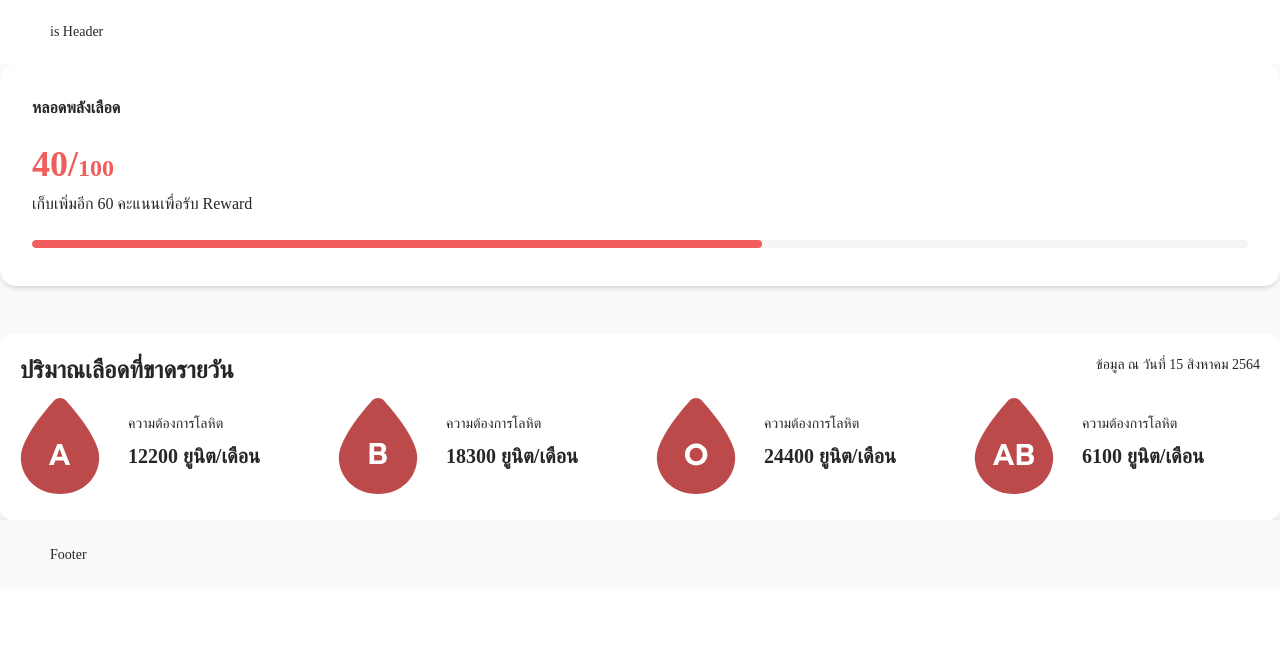
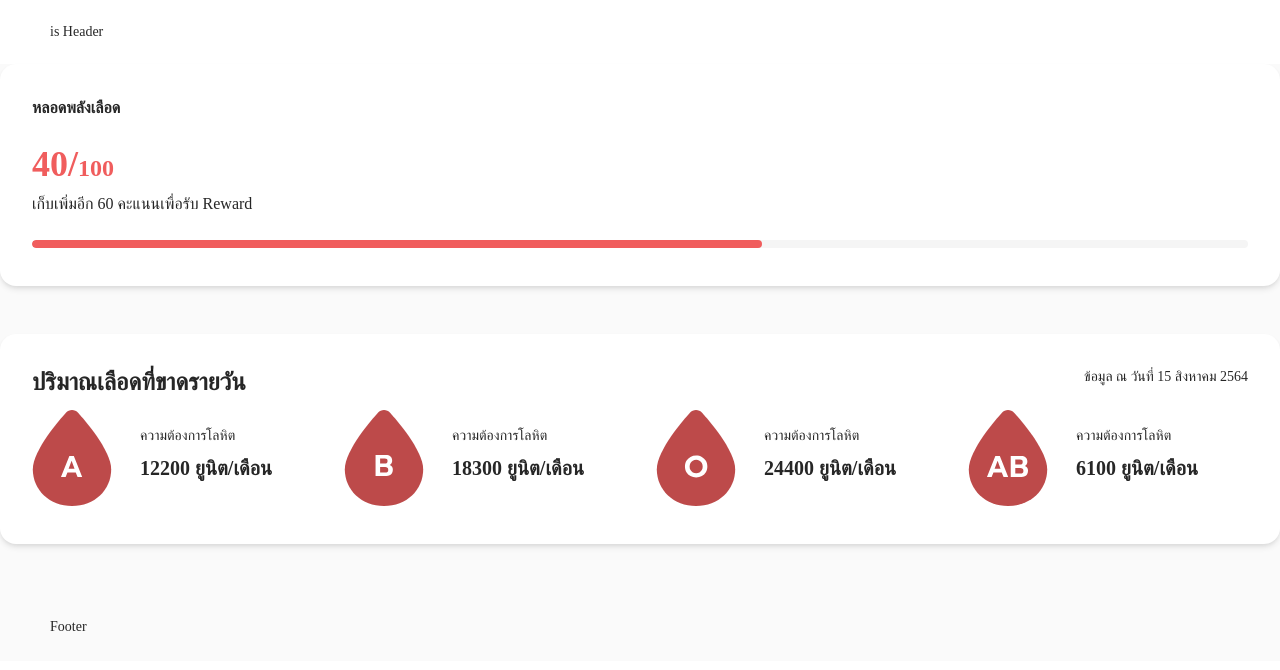
Before and after one commit to WebmasterCamp/ywc18-workshop-c, a React (Create React App) app: page / in a window 1280 px wide. Shown: the top 670 px of the page. Built offline with nearby package versions, Linux system fonts and the light colour scheme.

Commit message:
Update BloodRequire.js

```diff
--- a/src/containers/Home/BloodRequire/BloodRequire.js
+++ b/src/containers/Home/BloodRequire/BloodRequire.js
@@ -1,4 +1,4 @@
-import { Row, Col, Space, Typography, Flex } from 'antd';
+import { Row, Col, Space, Typography } from 'antd';
 import { default as BloodTypeA } from '../../../assets/svg/blood-type/BloodTypeA.svg';
 import { default as BloodTypeB } from '../../../assets/svg/blood-type/BloodTypeB.svg';
 import { default as BloodTypeO } from '../../../assets/svg/blood-type/BloodTypeO.svg';
@@ -39,7 +39,8 @@ const bloodRequireData = [
 
 const BloodRequire = () => {
   return (
-    <div className="max-w-screen-xl m-auto bg-white rounded-xl shadow-xl p-5 ">
+    <div className="max-w-screen-xl m-auto mb-12">
+      <div className="rounded-2xl shadow-md h-auto bg-white  p-8">
       <Row>
         <Col span={8}>
           <Title level={3}>ปริมาณเลือดที่ขาดรายวัน</Title>
@@ -56,6 +57,7 @@ const BloodRequire = () => {
           );
         })}
       </Row>
+    </div>
     </div>
   );
 };
```
